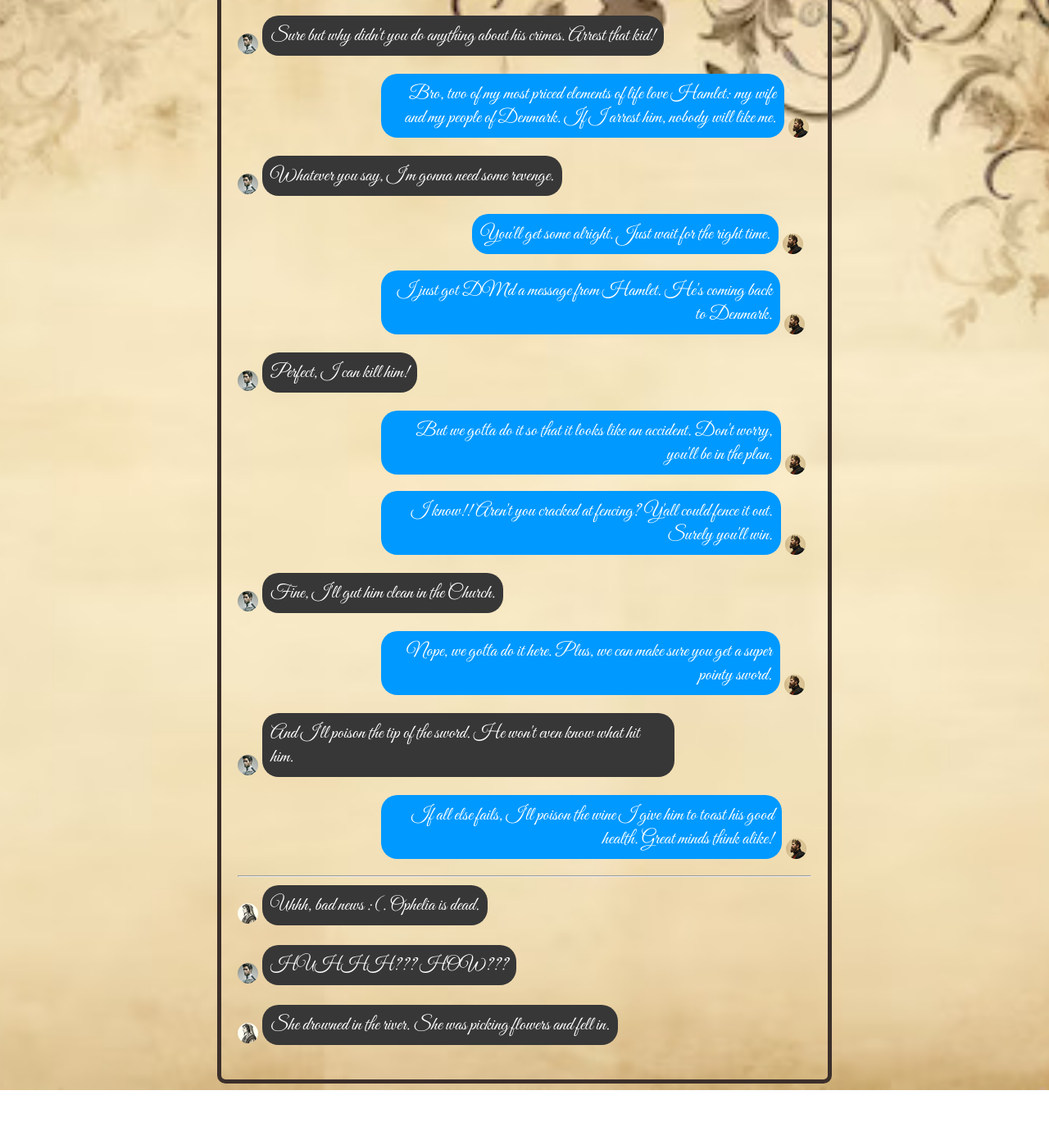
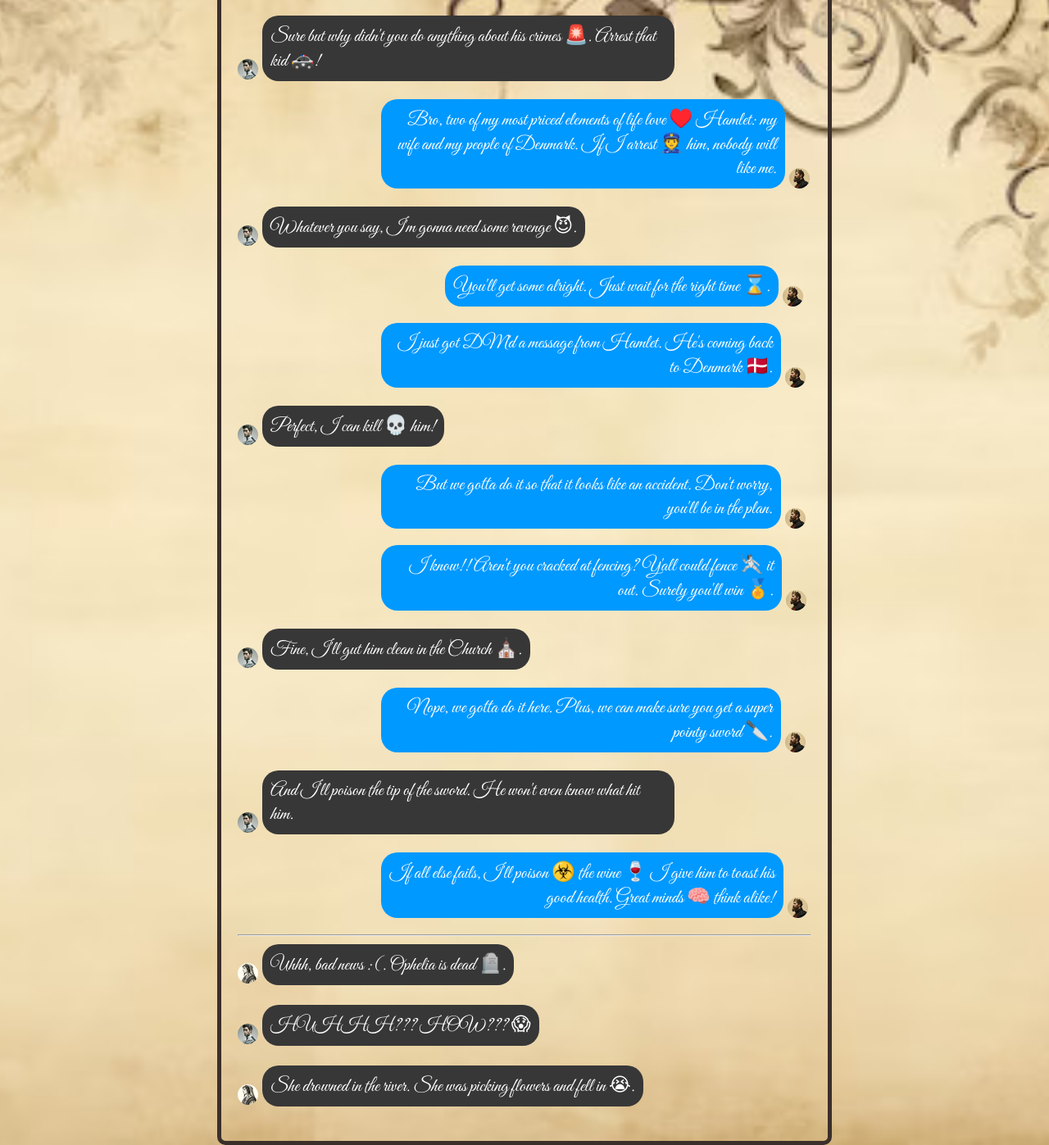
Before and after one commit to AI-RobotMaster/Hamlet, a website: page public/a4s7.html in a window 1280 px wide. Shown: the part 238-1635 px from the top of the page at 82% size. Before the commit the page ends 1568 px from the top, so only its background shows below. Drawn offline with Linux system fonts and the light colour scheme.

Commit message:
added emojis

```diff
--- a/public/a4s7.html
+++ b/public/a4s7.html
@@ -51,7 +51,7 @@
                 <div>
                     <div class="message-received">
                         <div class="message-received-text">
-                            Sure but why didn't you do anything about his crimes. Arrest that kid!
+                            Sure but why didn't you do anything about his crimes 🚨. Arrest that kid 🚓!
                         </div>
                     </div>
                 </div>
@@ -60,7 +60,7 @@
             <div class="message-group-sent">
                 <div class="message-sent">
                     <div class="message-sent-text">
-                        Bro, two of my most priced elements of life love Hamlet: my wife and my people of Denmark. If I arrest him, nobody will like me.
+                        Bro, two of my most priced elements of life love ♥️ Hamlet: my wife and my people of Denmark. If I arrest 👮 him, nobody will like me.
                     </div>
                     <div class="message-sent-status">
                         <img
@@ -78,7 +78,7 @@
                 <div>
                     <div class="message-received">
                         <div class="message-received-text">
-                            Whatever you say, I'm gonna need some revenge.
+                            Whatever you say, I'm gonna need some revenge 😈.
                         </div>
                     </div>
                 </div>
@@ -87,7 +87,7 @@
             <div class="message-group-sent">
                 <div class="message-sent">
                     <div class="message-sent-text">
-                        You'll get some alright. Just wait for the right time.
+                        You'll get some alright. Just wait for the right time ⌛.
                     </div>
                     <div class="message-sent-status">
                         <img
@@ -101,7 +101,7 @@
             <div class="message-group-sent">
                 <div class="message-sent">
                     <div class="message-sent-text">
-                        I just got DM'd a message from Hamlet. He's coming back to Denmark.
+                        I just got DM'd a message from Hamlet. He's coming back to Denmark 🇩🇰.
                     </div>
                     <div class="message-sent-status">
                         <img
@@ -119,7 +119,7 @@
                 <div>
                     <div class="message-received">
                         <div class="message-received-text">
-                            Perfect, I can kill him!
+                            Perfect, I can kill 💀 him!
                         </div>
                     </div>
                 </div>
@@ -142,7 +142,7 @@
             <div class="message-group-sent">
                 <div class="message-sent">
                     <div class="message-sent-text">
-                        I know!! Aren't you cracked at fencing? Y'all could fence it out. Surely you'll win.
+                        I know!! Aren't you cracked at fencing? Y'all could fence 🤺 it out. Surely you'll win 🏅.
                     </div>
                     <div class="message-sent-status">
                         <img
@@ -160,7 +160,7 @@
                 <div>
                     <div class="message-received">
                         <div class="message-received-text">
-                            Fine, I'll gut him clean in the Church.
+                            Fine, I'll gut him clean in the Church ⛪.
                         </div>
                     </div>
                 </div>
@@ -169,7 +169,7 @@
             <div class="message-group-sent">
                 <div class="message-sent">
                     <div class="message-sent-text">
-                        Nope, we gotta do it here. Plus, we can make sure you get a super pointy sword.
+                        Nope, we gotta do it here. Plus, we can make sure you get a super pointy sword 🔪.
                     </div>
                     <div class="message-sent-status">
                         <img
@@ -196,7 +196,7 @@
             <div class="message-group-sent">
                 <div class="message-sent">
                     <div class="message-sent-text">
-                        If all else fails, I'll poison the wine I give him to toast his good health. Great minds think alike!
+                        If all else fails, I'll poison ☣️ the wine 🍷 I give him to toast his good health. Great minds 🧠 think alike!
                     </div>
                     <div class="message-sent-status">
                         <img
@@ -214,7 +214,7 @@
                 <div>
                     <div class="message-received">
                         <div class="message-received-text">
-                            Uhhh, bad news :(. Ophelia is dead.
+                            Uhhh, bad news :(. Ophelia is dead 🪦.
                         </div>
                     </div>
                 </div>
@@ -227,7 +227,7 @@
                 <div>
                     <div class="message-received">
                         <div class="message-received-text">
-                            HUHHH??? HOW???
+                            HUHHH??? HOW??? 😱
                         </div>
                     </div>
                 </div>
@@ -240,7 +240,7 @@
                 <div>
                     <div class="message-received">
                         <div class="message-received-text">
-                            She drowned in the river. She was picking flowers and fell in.
+                            She drowned in the river. She was picking flowers and fell in 😭.
                         </div>
                     </div>
                 </div>
```
Also changed, not shown: public/a4s1.html (+4 -4 lines), public/a4s2.html (+7 -7 lines), public/a4s3.html (+6 -6 lines), public/a4s6.html (+3 -3 lines).
